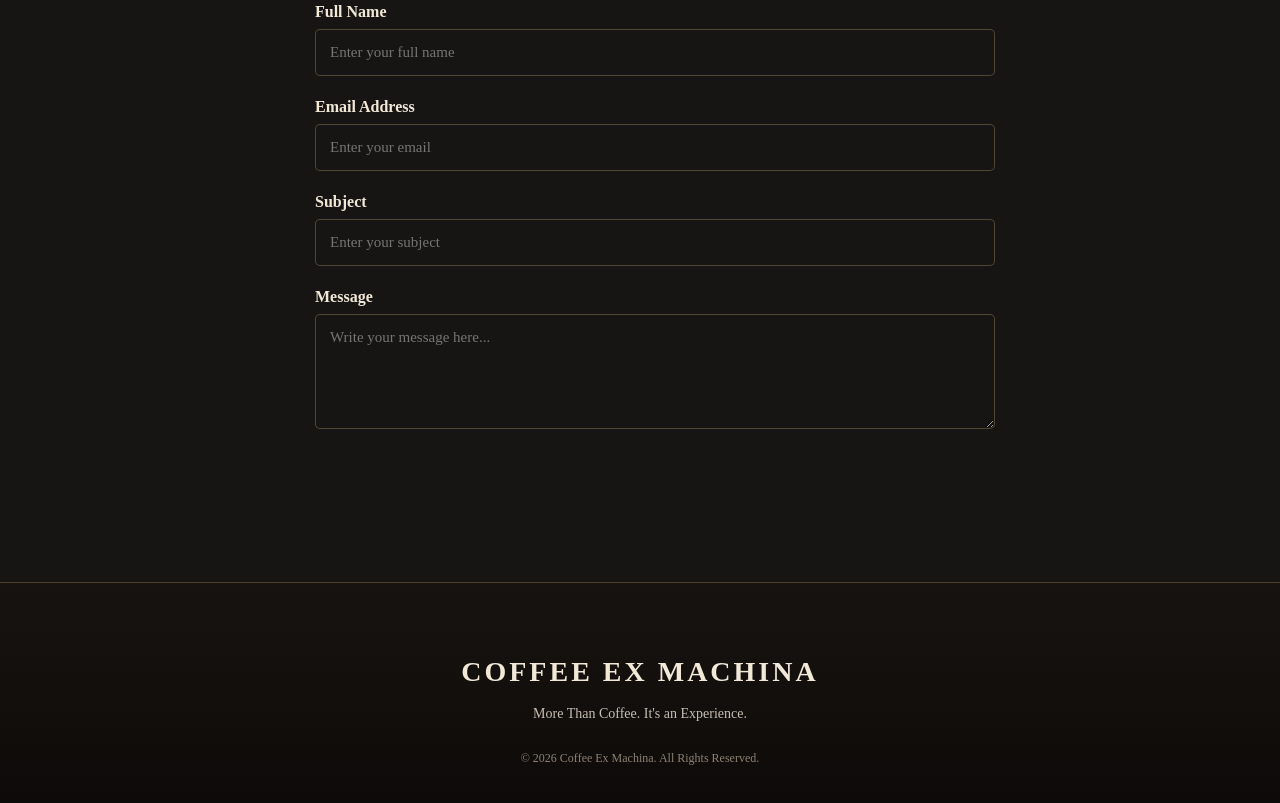
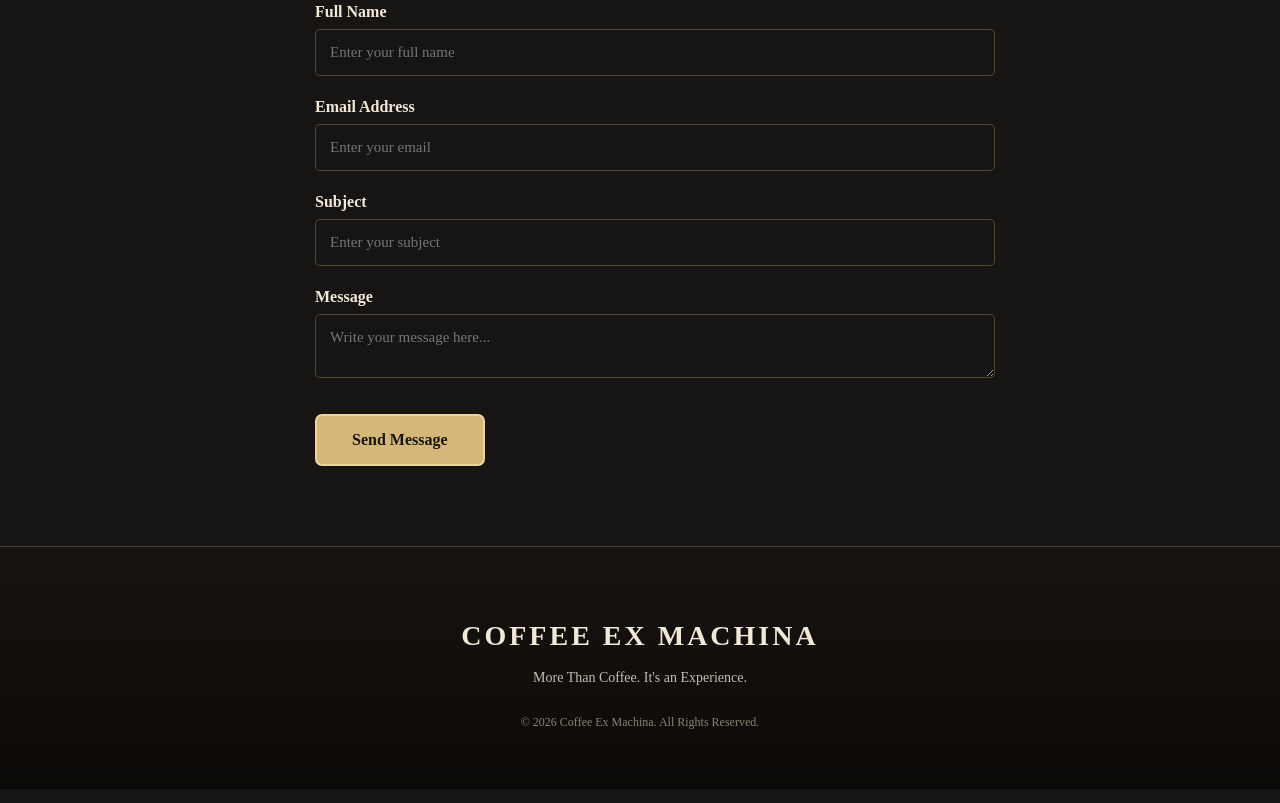
Before and after one commit to jmigoy71/Coffee-Ex-Machina, a plain HTML site: page contact.html in a window 1280 px wide. Shown: the part 1523-2326 px from the top of the page. Drawn offline with Linux system fonts and the light colour scheme.

Commit message:
Update contact page and styling

```diff
--- a/contact.html
+++ b/contact.html
@@ -120,17 +120,14 @@
                 </div>
 
                 <div class="form-group">
-                    <label for="message">Message</label>
-                    <textarea id="message"
-                              name="message"
-                              rows="5"
-                              placeholder="Write your message here..."
-                              required></textarea>
-                </div>
+    <label for="message">Message</label>
+    <textarea id="message" name="message"
+        placeholder="Write your message here..." required></textarea>
+</div>
 
-                <button type="submit" class="btn btn-primary">
-                    Send Message
-                </button>
+<button type="submit" class="btn btn-primary">
+    Send Message
+</button>
 
             </form>
 
--- a/css/style.css
+++ b/css/style.css
@@ -3015,3 +3015,31 @@ body {
     width: 100%;
     box-sizing: border-box;
 }
+
+/* CONTACT FORM - FORCE SEND BUTTON VISIBILITY */
+
+.contact-form-section form button[type="submit"] {
+    display: inline-block !important;
+    visibility: visible !important;
+    opacity: 1 !important;
+    position: relative;
+    z-index: 2;
+
+    margin-top: 10px;
+    padding: 15px 35px;
+
+    background: #D6B77A !important;
+    color: #171513 !important;
+
+    border: 2px solid #F0D49B !important;
+    border-radius: 7px;
+
+    font-size: 16px;
+    font-weight: bold;
+    cursor: pointer;
+}
+
+.contact-form-section form button[type="submit"]:hover {
+    background: #F0D49B !important;
+    color: #171513 !important;
+}
```
